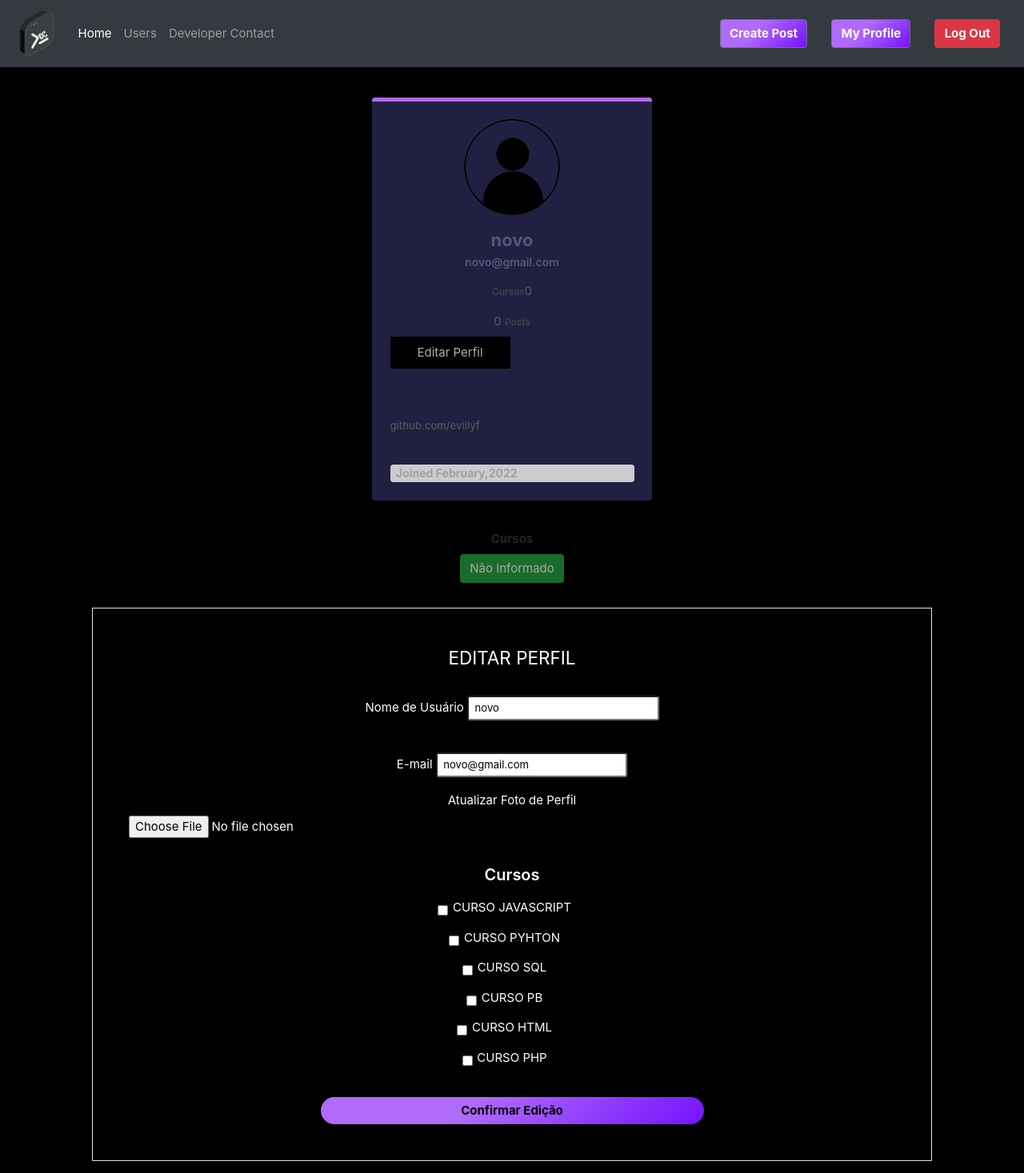
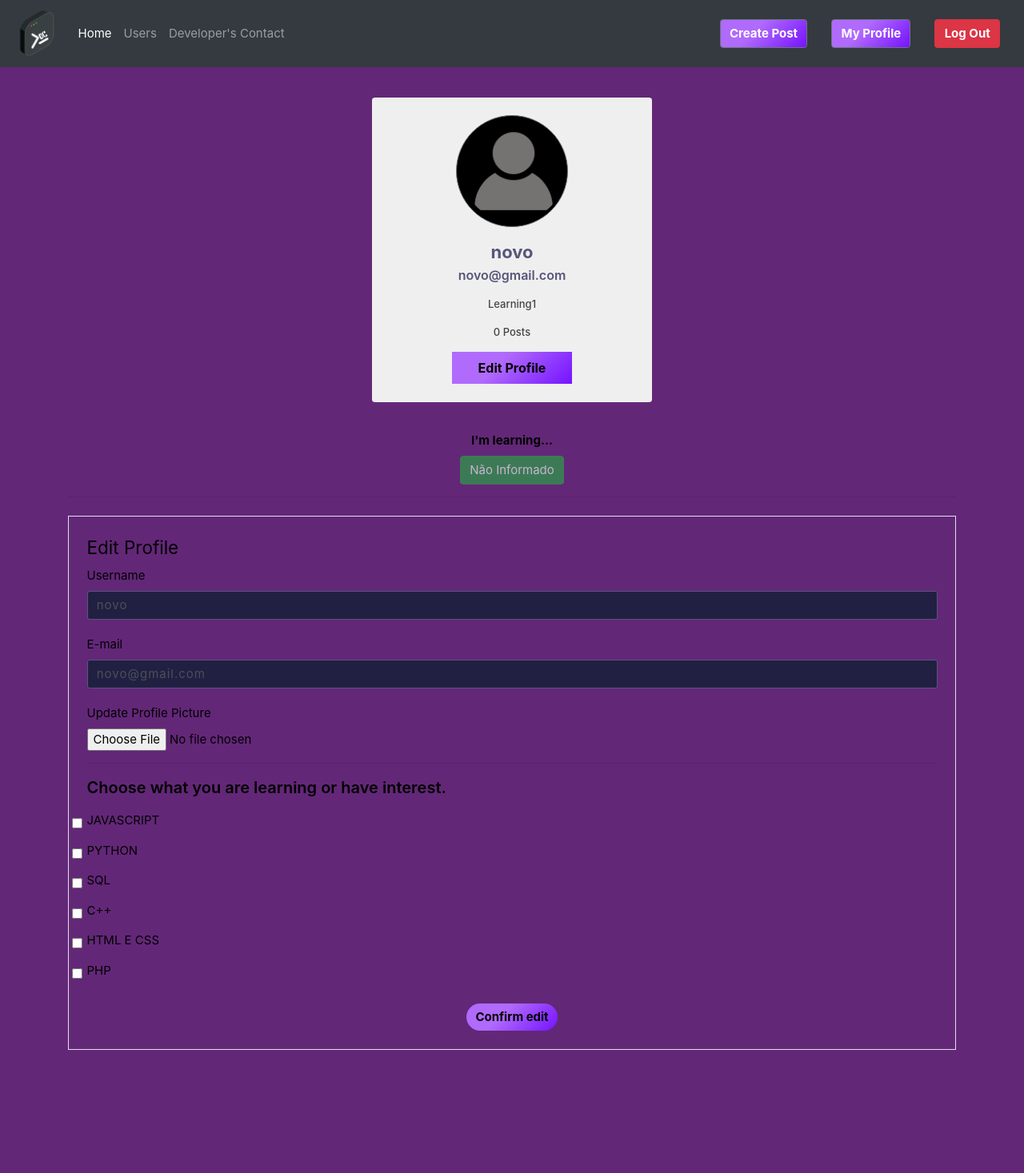
Before and after one commit to evillyf/dev-comunity, a Flask app: page /perfil/editar in a window 1280 px wide. Shown: the whole page at 80% size. After the commit the page ends 1313 px from the top, so only its background shows below. Run offline with Flask 2, Linux system fonts and the light colour scheme; a user stored in the database is signed in; data comes from the database, SQL or seed files in the repository; both versions use the stored data as it was after the commit; some libraries are stand-ins or nearby versions.

Commit message:
Update CSS

```diff
--- a/comunidadeimpressionadora/forms.py
+++ b/comunidadeimpressionadora/forms.py
@@ -30,30 +30,30 @@
 
 
 class FormEditarPerfil(FlaskForm):
-    username = StringField('Nome de Usuário', validators=[DataRequired()])
+    username = StringField('Username', validators=[DataRequired()])
     email = StringField('E-mail', validators=[DataRequired(), Email()])
-    foto_perfil = FileField('Atualizar Foto de Perfil', validators=[FileAllowed(['jpg', 'png'])])
+    foto_perfil = FileField('Update Profile Picture', validators=[FileAllowed(['jpg', 'png', 'jpeg'])])
 
-    curso_javascrip = BooleanField('CURSO JAVASCRIPT')
-    curso_python = BooleanField('CURSO PYHTON')
-    curso_sql = BooleanField('CURSO SQL')
-    curso_powerbi = BooleanField('CURSO PB')
-    curso_html = BooleanField('CURSO HTML')
-    curso_php = BooleanField('CURSO PHP')
+    curso_javascrip = BooleanField('JAVASCRIPT')
+    curso_python = BooleanField('PYTHON')
+    curso_sql = BooleanField('SQL')
+    curso_powerbi = BooleanField('C++')
+    curso_html = BooleanField('HTML E CSS')
+    curso_php = BooleanField('PHP')
 
 
-    botao_submit_editarperfil = SubmitField('Confirmar Edição')
+    botao_submit_editarperfil = SubmitField('Confirm edit')
 
 
 def validate_email(self, email):
     if current_user.email != email.data:
         usuario = Usuario.query.filter_by(email=email.data).first()
         if usuario:
-            raise ValidationError('Já existe um usuário com esse e-mail.')
+            raise ValidationError('An account with this email already exists.')
 
 
 
 class FormCriarPost(FlaskForm):
-    titulo = StringField('Título do Post', validators=[DataRequired(), Length(2, 140)])
-    corpo = TextAreaField('Escreva seu Post aqui', validators=[DataRequired()])
-    botao_submit = SubmitField('Criar Post')
+    titulo = StringField('Post title', validators=[DataRequired(), Length(2, 140)])
+    corpo = TextAreaField('Type your post here', validators=[DataRequired()])
+    botao_submit = SubmitField('Create Post')
--- a/comunidadeimpressionadora/models.py
+++ b/comunidadeimpressionadora/models.py
@@ -14,7 +14,7 @@
     senha = database.Column(database.String, nullable=False)
     foto_perfil = database.Column(database.String, default='default.jpg')
     posts = database.relationship('Post', backref='autor', lazy=True)  #tabela do user
-    cursos = database.Column(database.String, nullable=False, default='Não Informado')
+    cursos = database.Column(database.String, nullable=False, default='Not informed')
 
     def contar_posts(self):
         return len(self.posts)
--- a/comunidadeimpressionadora/routes.py
+++ b/comunidadeimpressionadora/routes.py
@@ -37,14 +37,14 @@
         usuario = Usuario.query.filter_by(email=form_login.email.data).first()
         if usuario and bcrypt.check_password_hash(usuario.senha, form_login.senha.data):
             login_user(usuario, remember=form_login.lembrar_dados.data)
-            flash(f'Login feito com sucesso no e-mail: {form_login.email.data}', 'alert-success')
+            flash(f'Successfully login on email:  {form_login.email.data}', 'alert-success')
             parametro_next = request.args.get('next')
             if parametro_next:
                 return redirect(parametro_next)
             else:
                 return redirect(url_for('home'))
         else:
-            flash(f'Falha no login. E-mail ou senha incorretos.', 'alert-danger')
+            flash(f'Login Failed: Your e-mail or password is incorrect', 'alert-danger')
     return render_template('login.html', form_login=form_login)
 
 
@@ -60,8 +60,10 @@
         database.session.add(usuario)
         #commit na sessão
         database.session.commit()
-        flash(f'Conta criada para o e-mail: {form_cadastro.email.data}', 'alert-success')
+        flash(f'Account created successfully on email: {form_cadastro.email.data}', 'alert-success')
+        usuario = Usuario.query.filter_by(email=form_cadastro.email.data).first()
         return redirect(url_for('home'))
+
 
     return render_template('cadastro.html', form_cadastro=form_cadastro)
 
@@ -70,7 +72,7 @@
 @login_required
 def sair():
     logout_user()
-    flash(f'Logout feito com sucesso.', 'alert-success')
+    flash(f'You have successfully logged out.', 'alert-success')
     return redirect(url_for('home'))
 
 
@@ -90,7 +92,7 @@
         post = Post(titulo=form.titulo.data, corpo=form.corpo.data, autor=current_user)
         database.session.add(post)
         database.session.commit()
-        flash('Post criado com sucesso', 'alert-success')
+        flash('Post successfully created!', 'alert-success')
         return redirect(url_for('home'))
     return render_template('criarpost.html', form=form)
 
@@ -129,7 +131,7 @@
             current_user.foto_perfil = nome_imagem
         current_user.cursos = atualizar_cursos(form)
         database.session.commit()
-        flash(f'Perfil atualizado com sucesso!', 'alert-success')
+        flash(f'Profile successfully updated!', 'alert-success')
         return redirect(url_for('perfil'))
     elif request.method == 'GET':
         form.email.data = current_user.email
@@ -152,7 +154,7 @@
             post.titulo = form.titulo.data
             post.corpo = form.corpo.data
             database.session.commit()
-            flash('Post atualizado com sucesso!','alert-success')
+            flash('Post successfully updated!','alert-success')
             return redirect(url_for('home'))
     else:
         form = None
--- a/comunidadeimpressionadora/static/main.css
+++ b/comunidadeimpressionadora/static/main.css
@@ -1,3 +1,5 @@
+@import url('https://fonts.googleapis.com/css2?family=Satisfy&display=swap');
+
 * {
     margin: 0;
     padding: 0
@@ -281,3 +283,7 @@
 .card-text{
 font-size: 15px !important;
 }
+
+.meupost {
+    background: #f2f5f8 !important;
+}
--- a/comunidadeimpressionadora/templates/base.html
+++ b/comunidadeimpressionadora/templates/base.html
@@ -7,7 +7,11 @@
 <link rel="stylesheet" href="https://www.w3schools.com/w3css/4/w3.css">
 <link rel="stylesheet" href="https://fonts.googleapis.com/css?family=Raleway">
 <link rel="stylesheet" href="https://maxcdn.bootstrapcdn.com/bootstrap/4.0.0/css/bootstrap.min.css" integrity="sha384-Gn5384xqQ1aoWXA+058RXPxPg6fy4IWvTNh0E263XmFcJlSAwiGgFAW/dAiS6JXm" crossorigin="anonymous">
+<link href="https://maxcdn.bootstrapcdn.com/font-awesome/4.3.0/css/font-awesome.min.css" rel="stylesheet">
 <script src="https://ajax.googleapis.com/ajax/libs/jquery/3.2.1/jquery.min.js"></script>
+<link rel="preconnect" href="https://fonts.googleapis.com">
+<link rel="preconnect" href="https://fonts.gstatic.com" crossorigin>
+<link href="https://fonts.googleapis.com/css2?family=Satisfy&display=swap" rel="stylesheet">
 <link rel="stylesheet" type="text/css" href="{{url_for('static',filename='main.css') }}">
     {% block head %}
     {% endblock %}
@@ -29,8 +33,8 @@
 
     {% block body %}
     {% endblock %}
-
-
+    <div id="google_translate_element"></div>
+<script type="text/javascript" src="//translate.google.com/translate_a/element.js?cb=googleTranslateElementInit"></script>
 <script src="https://cdn.jsdelivr.net/npm/bootstrap@5.1.3/dist/js/bootstrap.bundle.min.js" integrity="sha384-ka7Sk0Gln4gmtz2MlQnikT1wXgYsOg+OMhuP+IlRH9sENBO0LRn5q+8nbTov4+1p" crossorigin="anonymous"></script>
 
 </body>
--- a/comunidadeimpressionadora/templates/editarperfil.html
+++ b/comunidadeimpressionadora/templates/editarperfil.html
@@ -1,77 +1,72 @@
 {% extends 'perfil.html' %}
 
+
 {% block form_editar_perfil %}
-
-<div class="texto container">
-
+<style>
+.row{
+color: black;
+}
+</style>
+<div class="container">
         <hr>
-
+        <div class="row">
             <div class="col">
-                <form method="POST" action="" class="border p-5 m-3" enctype="multipart/form-data">
+                <form method="POST" action="" class="border p-4 mt-2" enctype="multipart/form-data">
                     {{ form.csrf_token }}
-                <legend> EDITAR PERFIL</legend>
+                    <legend>Edit Profile</legend>
                     <fieldset>
-                        <div class="form-group control-label pe-2">
-                        {{ form.username.label(class="control-label") }}
-                            {%if form.username.errors%}
-                            {{ form.username(class="form-control-sm is-invalid mt-4 col-lg-3 col-lg-offset-3", placeholder="Username") }}
+                        <div class="form-group">
+                            {{ form.username.label(class="form-control-label") }}
+                            {% if form.username.errors %}
+                                {{ form.username(class="form-control is-invalid") }}
                             <div class="invalid-feedback">
-                                {%for erro in form.username.errors%}
-                                    {{erro}}
-                                {%endfor%}
+                                {% for erro in form.username.errors %}
+                                    {{ erro }}
+                                {% endfor %}
                             </div>
-                            {%else%}
-                                {{ form.username(class="form-control-sm mt-4 col-lg-3 col-lg-offset-3 w-30", placeholder="Username") }}
-                        {%endif%}
-
+                            {% else %}
+                                {{ form.username(class="form-control") }}
+                            {% endif %}
                         </div>
-
-                        <div class="form-group control-label pe-4">
-                        {{ form.email.label(class="control-label") }}
-                            {%if form.email.errors%}
-                            {{ form.email(class="form-control-sm is-invalid mt-4 col-lg-3 col-lg-offset-3", placeholder="Endereço de email") }}
+                        <div class="form-group">
+                            {{ form.email.label(class="form-control-label") }}
+                            {% if form.email.errors %}
+                                {{ form.email(class="form-control is-invalid") }}
                             <div class="invalid-feedback">
-                                {%for erro in form.email.errors%}
-                                    {{erro}}
-                                {%endfor%}
+                                {% for erro in form.email.errors %}
+                                    {{ erro }}
+                                {% endfor %}
                             </div>
-                            {%else%}
-                                {{ form.email(class="form-control-sm mt-4 col-lg-3 col-lg-offset-3 w-30", placeholder="Endereço de email") }}
-                        {%endif%}
-
+                            {% else %}
+                                {{ form.email(class="form-control") }}
+                            {% endif %}
                         </div>
-
-
                         <div class="form-group">
                             {{ form.foto_perfil.label }}
-                            <br>
-                            {{ form.foto_perfil(class= "form-control-file") }}
+                            {{ form.foto_perfil(class="form-control-file") }}
                             {% if form.foto_perfil.errors %}
                                 {% for erro in form.foto_perfil.errors %}
-                            <br>
                                     <span class="text-danger">{{ erro }}</span><br>
                                 {% endfor %}
                             {% endif %}
                         </div>
-
                         <hr>
-                        <p>Cursos</p>
+                        <p>Choose what you are learning or have interest.</p>
                         {% for campo in form %}
                             {% if 'curso_' in campo.name %}
                                 <div class="form-group">
                                     {{ campo(class="form-check-input") }}
-                                    {{ campo.label(class="form-check-label")  }}
+                                    {{ campo.label(class="form-check-label") }}
                                 </div>
                             {% endif %}
                         {% endfor %}
-
-
                     </fieldset>
-
-                         {{ form.botao_submit_editarperfil(class="btn btn-primary mt-4 w-50")  }}
-
+                    <div class="d-flex flex-row justify-content-center align-items-center mt-3">
+                    {{ form.botao_submit_editarperfil(class="btn btn-primary") }}
+                    </div>
                 </form>
             </div>
+        </div>
+    </div>
 
-</div>
 {% endblock %}
--- a/comunidadeimpressionadora/templates/login.html
+++ b/comunidadeimpressionadora/templates/login.html
@@ -76,4 +76,5 @@
     </div>
 </div>
 
+
 {% endblock %}
--- a/comunidadeimpressionadora/templates/navbar.html
+++ b/comunidadeimpressionadora/templates/navbar.html
@@ -15,7 +15,7 @@
         <a class="nav-link" href="{{ url_for('usuarios') }}">Users</a>
       </li>
       <li class="nav-item">
-        <a class="nav-link" href="{{ url_for('contato') }}">Developer Contact</a>
+        <a class="nav-link" href="{{ url_for('contato') }}">Developer's Contact</a>
       </li>
     </ul>
     <form style="list-style-type: none;" class="form-inline my-2 my-lg-0">
--- a/comunidadeimpressionadora/templates/perfil.html
+++ b/comunidadeimpressionadora/templates/perfil.html
@@ -3,38 +3,136 @@
 
 
 {% block body %}
+<style>
+    * {
+    margin: 0;
+    padding: 0
+}
+
+body {
+    background: rgb(99, 39, 120)
+}
+
+.card {
+    width: 350px;
+    background-color: #efefef;
+    border: none;
+    cursor: pointer;
+    transition: all 0.5s
+}
+
+.image img {
+    transition: all 0.5s
+
+}
+
+.card:hover .image img {
+    transform: scale(1.5)
+
+}
+
+
+
+.name {
+    font-size: 22px;
+    font-weight: bold
+}
+
+.idd {
+    font-size: 16px;
+    font-weight: 600
+
+}
+
+.idd1 {
+    font-size: 14px
+}
+
+.number {
+    font-size: 22px;
+    font-weight: bold
+}
+
+.follow {
+    font-size: 13px;
+    font-weight: 500;
+    color: #444444
+}
+
+.btnimg{
+background-color:black !important;
+}
+.btn1 {
+    height: 40px;
+    width: 150px;
+    border: none;
+    background: linear-gradient(135deg, rgba(176, 106, 252, 1) 39%, rgba(116, 17, 255, 1) 101%);
+    color: #000;
+    font-size: 16px;
+    font-weight: bold;
+    text-align: center;
+    position:center;
+}
+
+.text span {
+    font-size: 13px;
+    color: #545454;
+    font-weight: 500
+}
+
+.icons i {
+    font-size: 19px
+}
+
+hr .new1 {
+    border: 1px solid
+}
+
+.join {
+    font-size: 14px;
+    color: #a0a0a0;
+    font-weight: bold
+}
+
+.date {
+    background-color: #ccc
+}
+
+.number1{
+    font-size: 13px;
+    font-weight: 500;
+    color: #444444
+}
+</style>
 <div class="container mt-4 mb-4 p-3 d-flex justify-content-center">
     <div class="card p-4">
-        <div class=" image d-flex flex-column justify-content-center align-items-center"> <img style="border-radius: 50px;" src="{{ foto_perfil }}" alt="Avatar" height="120" width="120"/></button> <span class="name mt-3">{{ current_user.username }}</span> <span class="idd">{{ current_user.email }}</span>
-            {% if 'Não Informado' in current_user.cursos %}
-                <div class="d-flex flex-row justify-content-center align-items-center mt-3"> <span class="follow">Cursos</span> <span class="number1">0</span> </div>
+        <div class=" image d-flex flex-column justify-content-center align-items-center"> <button class="btn btn-secondary btnimg"> <img style="border-radius: 50px;" src="{{ foto_perfil }}" alt="Avatar" height="120" width="120" /></button> <span class="name mt-3">{{ current_user.username }}</span> <span class="idd">{{ current_user.email }}</span>
+             {% if 'Not informed' in current_user.cursos %}
+                <div class="d-flex flex-row justify-content-center align-items-center mt-3"><span class="number1">0&nbsp;</span> <span class="follow">Learnings</span> </div>
             {% else %}
-                <div class="d-flex flex-row justify-content-center align-items-center mt-3"> <span class="follow">Cursos</span> <span class="number1">{{ current_user.cursos.count(';') + 1 }}</span> </div>
+                <div class="d-flex flex-row justify-content-center align-items-center mt-3"> <span class="follow">Learning</span> <span class="number1">{{ current_user.cursos.count(';') + 1 }}</span> </div>
             {% endif %}
 
-            <div class="d-flex flex-row justify-content-center align-items-center mt-3"> <span class="number3">{{ current_user.contar_posts() }} <span class="follow">Posts</span></span> </div>
+            <div class="d-flex flex-row justify-content-center align-items-center mt-3"> <span class="number1">{{ current_user.contar_posts() }} <span class="follow">Posts</span></span> </div>
         </div>
-            <div class=" d-flex mt-2">
+                <div class="d-flex flex-row justify-content-center align-items-center mt-3">
                 <a href="{{ url_for('editar_perfil')}}">
-                <button style="text-align:center" class="btn1 btn-dark">Editar Perfil</button>
+                <button class="btn1 btn-dark">Edit Profile</button>
                 </a>
-            </div>
-            <div class="text mt-3"> <span><br><br> github.com/evillyf </span> </div>
-            <div class="gap-3 mt-3 icons d-flex flex-row justify-content-center align-items-center"> <span><i class="fa fa-twitter"></i></span> <span><i class="fa fa-facebook-f"></i></span> <span><i class="fa fa-instagram"></i></span> <span><i class="fa fa-linkedin"></i></span> </div>
-            <div class=" px-2 rounded mt-4 date "> <span class="join">Joined February,2022</span> </div>
-        </div>
+                </div>
     </div>
 </div>
-
 <div class="row justify-content-center">
     <div class="col col-4" style="text-align: center">
-        <strong>Cursos</strong><br>
+        <strong>I'm learning...</strong><br>
         {% for curso in current_user.cursos.split(';') %}
         <button type="button" class="btn btn-success mt-2" disabled>{{ curso }}</button>
         {% endfor %}
     </div>
 </div>
+ <script>
 
+        </script>
 {% block form_editar_perfil %}
 {% endblock %}
 {% endblock %}
--- a/comunidadeimpressionadora/templates/post.html
+++ b/comunidadeimpressionadora/templates/post.html
@@ -14,7 +14,7 @@
                             {% endfor %}
                     </div>
                 </div>
-                <div class="col col-9">
+                <div class="container">
                     <h3>{{ post.titulo }}
                     <small class="text-muted" style="font-size: 15px;"> - Data de Criação: {{ post.data_criacao.strftime('%d/%m/%Y') }}
                     {% if form%}
```
Also changed, not shown: comunidadeimpressionadora/templates/criarpost.html (+36 -34 lines), comunidadeimpressionadora/templates/home.html (+11 -7 lines), comunidadeimpressionadora/templates/usuarios.html (+5 -9 lines), comunidadeimpressionadora/comunidade.db, comunidadeimpressionadora/static/fotos_perfil/2 (2)b6bf702b8ced55b8.jpeg (added), comunidadeimpressionadora/static/fotos_perfil/E9aHNwJWQAYbc1J917b399584d3ca7b.jpg (added), comunidadeimpressionadora/static/fotos_perfil/chihiro147ba091dbe707542.png (added), comunidadeimpressionadora/static/fotos_perfil/chihiro886bbbfeff265df8.jpg (added), comunidadeimpressionadora/static/fotos_perfil/default.jpg. Lines whose indentation alone changed are shown as unchanged.
